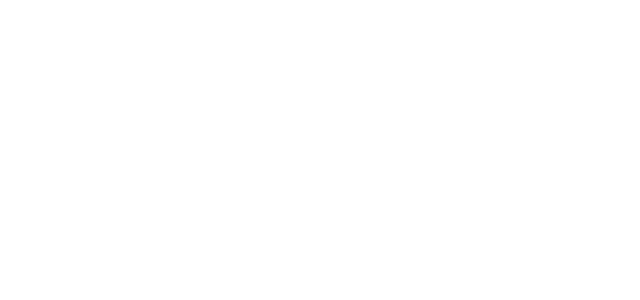
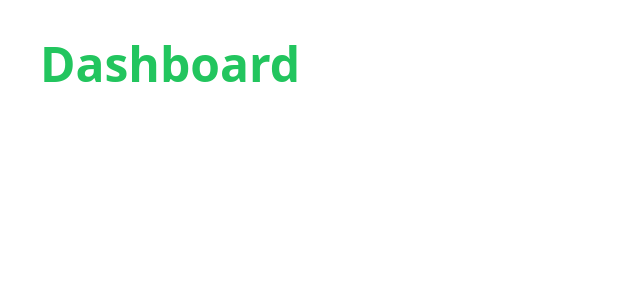
Before and after one commit to akshit614/Payments-transfer-app, a React (Vite) app in the folder frontend/: page / in a window 1280 px wide. Shown: the top 300 px of the page, without its empty margins (0-640 px from the left). Built offline with nearby package versions, Linux system fonts and the light colour scheme.

Commit message:
routes setup

```diff
--- /dev/null
+++ b/frontend/src/pages/Dashboard.jsx
@@ -0,0 +1,8 @@
+
+const Dashboard = () => {
+  return (
+    <div className="text-red-500 px-10 py-10 text-5xl font-bold hover:text-green-500">Dashboard</div>
+  )
+}
+
+export default Dashboard
--- /dev/null
+++ b/frontend/src/pages/Signin.jsx
@@ -0,0 +1,8 @@
+
+const Signin = () => {
+  return (
+    <div className="text-red-500 px-10 py-10 text-5xl font-bold hover:text-green-500">Signin</div>
+  )
+}
+
+export default Signin
--- /dev/null
+++ b/frontend/src/pages/Signup.jsx
@@ -0,0 +1,8 @@
+
+const Signup = () => {
+  return (
+    <div className="text-red-500 px-10 py-10 text-5xl font-bold hover:text-green-500">Signup</div>
+  )
+}
+
+export default Signup
--- /dev/null
+++ b/frontend/src/pages/TransferExchange.jsx
@@ -0,0 +1,8 @@
+
+const Transfer = () => {
+  return (
+    <div className="text-red-500 px-10 py-10 text-5xl font-bold hover:text-green-500">Transfer</div>
+  )
+}
+
+export default Transfer
```
Also changed, not shown: frontend/src/App.jsx (+8 -1 lines), frontend/src/route.jsx (added, +26 -0 lines).
